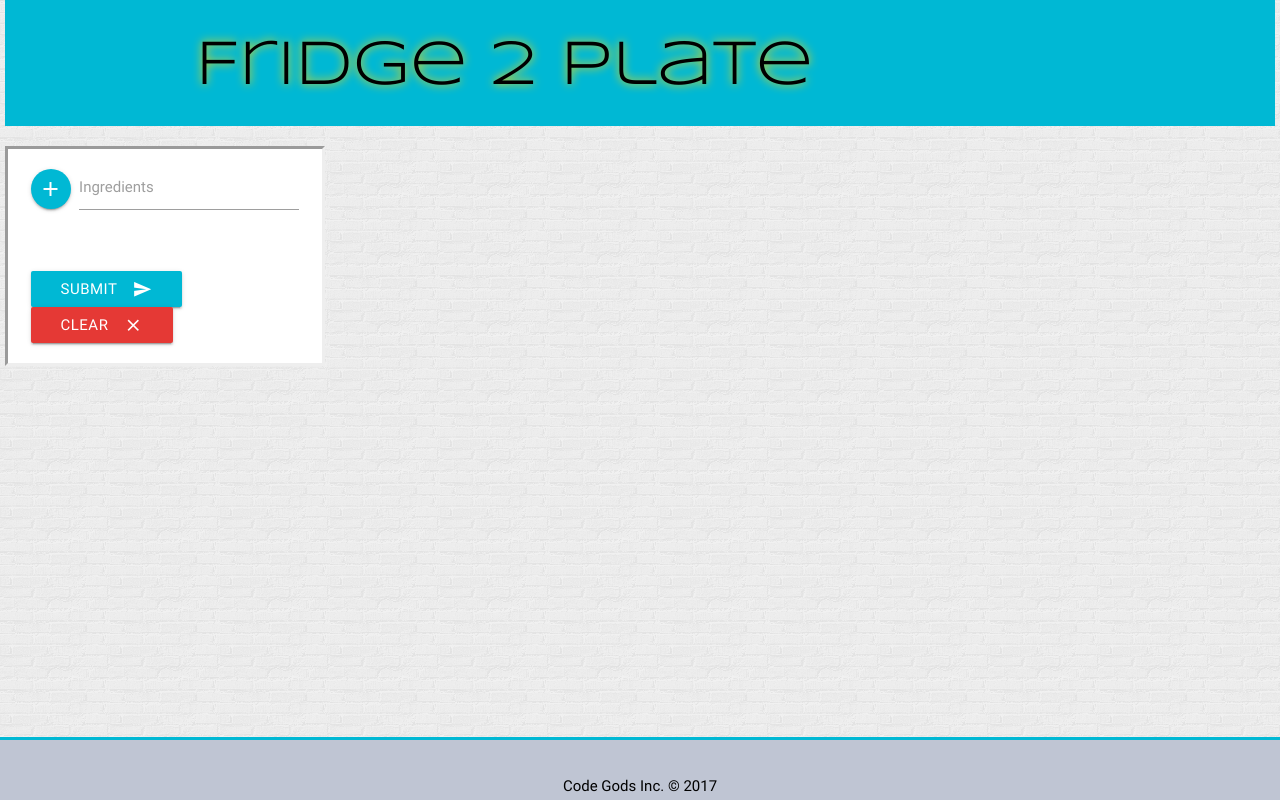
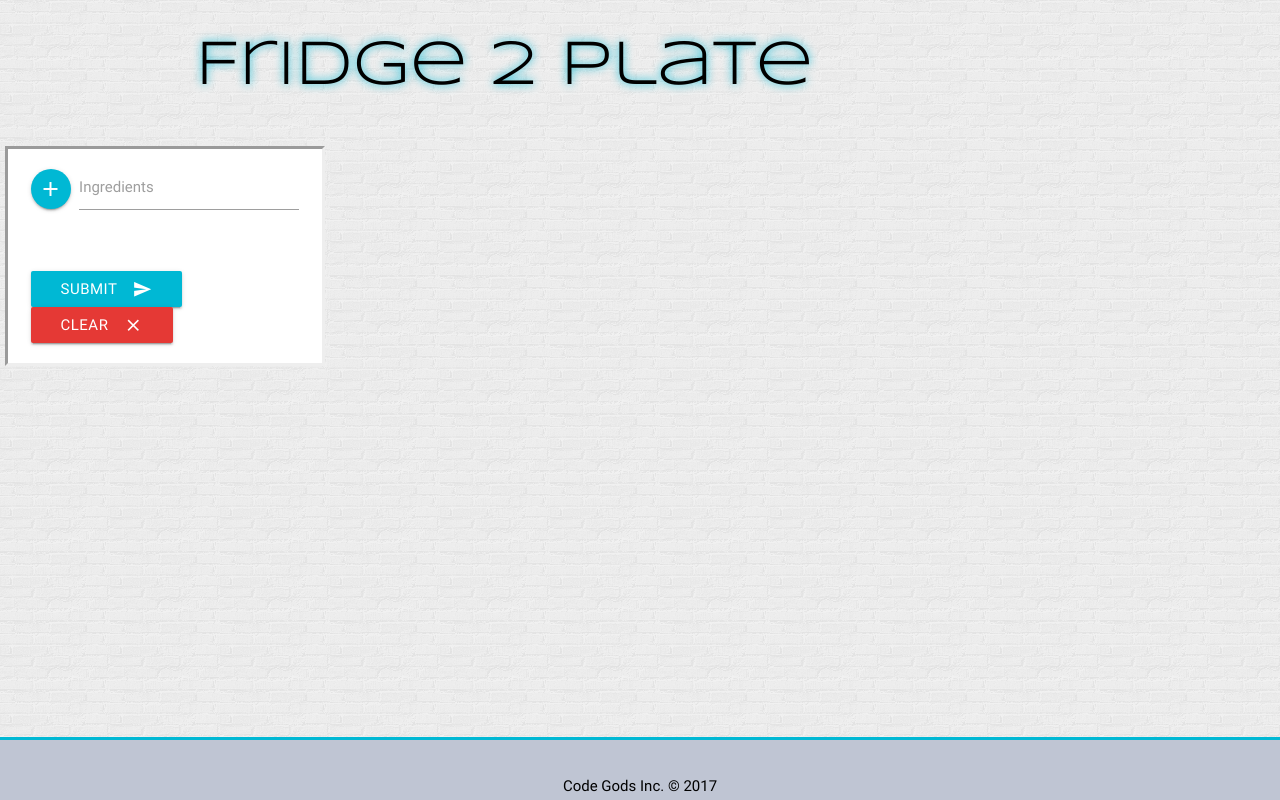
Before and after one commit to PatrickTHayes/FridgeIngredientToMeal-groupProject1, a plain HTML site: page index.html in a window 1280 px wide. Drawn offline with nearby package versions, Linux system fonts and the light colour scheme.

Commit message:
header change

```diff
--- a/assets/css/style.css
+++ b/assets/css/style.css
@@ -12,11 +12,12 @@ body {
 }
 
 .page-header {
-    background: #00b8d4;
+    background: rgba(0, 0, 0, 0);
+
     font-family: 'Syncopate', sans-serif;
     margin-left: 5px;
     margin-right: 5px;
-    text-shadow: gold 0px 0px 10px;
+    text-shadow: #00b8d4 0px 0px 10px;
     font-weight: 5px;
 }
 
```
